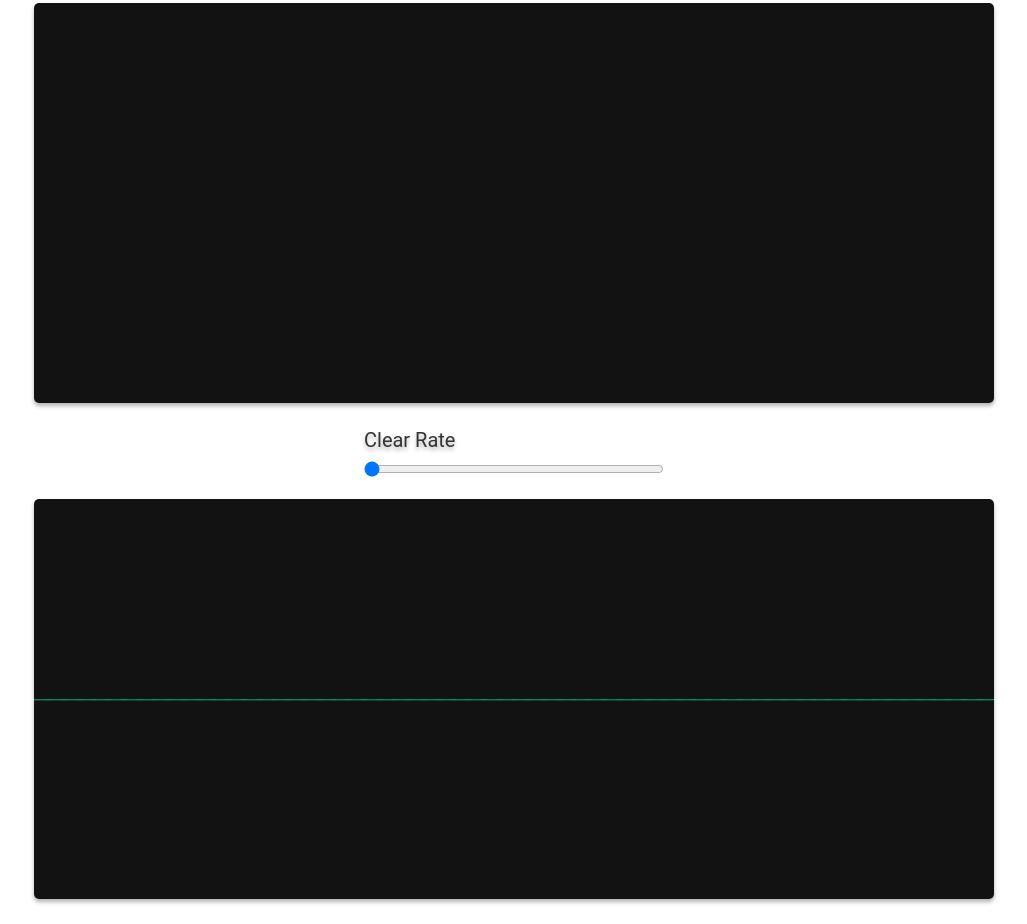
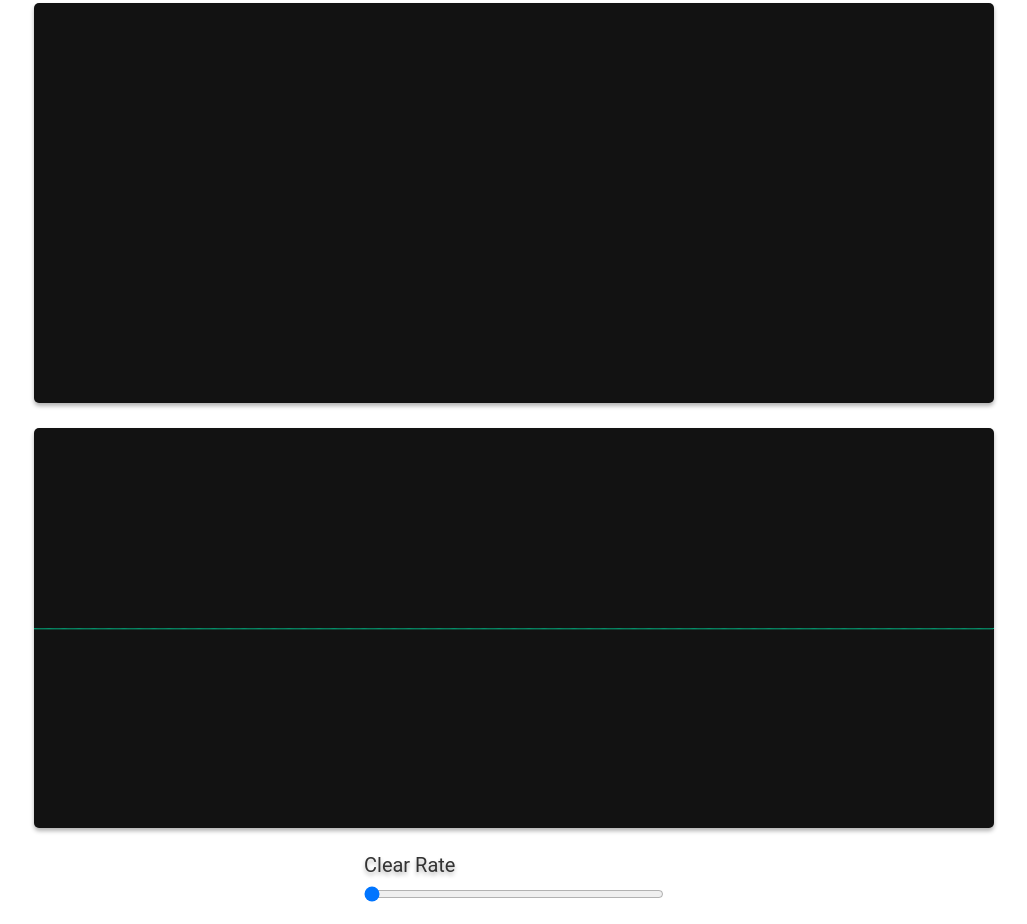
Before and after one commit to justintaddei/webaudio, a plain HTML site: page index.html in a window 1280 px wide. Shown: the part 898-1822 px from the top of the page, without its empty margins (126-1153 px from the left). Drawn offline with Linux system fonts and the light colour scheme.

Commit message:
Changed the math behind '#canvasAvg'

```diff
--- a/app.js
+++ b/app.js
@@ -243,8 +243,8 @@ function draw() {
         barXOffset += barWidth;
     }
     avgHeight /= frequencyBinCount;
-    avgHeight = avgHeight / 256 * canvasAvg.height;
-    canvasAvgContext.fillRect(avgX, canvasAvg.height - avgHeight, avgBarOffset, avgHeight);
+    avgHeight = (avgHeight / 256 * canvasAvg.height) * 2;// Double the height to make it easier to see the peeks and valleys.
+    canvasAvgContext.fillRect(avgX, (canvasAvg.height - avgHeight)/2, avgBarOffset, avgHeight);
     avgX += avgBarOffset;
     if (avgX > canvasAvg.width) {
         canvasAvgContext.clearRect(0, 0, canvasAvg.width, canvasAvg.height);
--- a/index.html
+++ b/index.html
@@ -64,11 +64,11 @@
     <label for="synthFrequency">Frequency (<input type="number" value="432">Hz)</label>
     <input type="range" id="synthFrequency" value="432" min="0" max="20000" step="1">
 
+    <canvas id="canvas2"></canvas>
+
     <!-- Not sure why I made this option -->
     <label for="delay">Clear Rate</label>
     <input type="range" id="delay" value="1" min="1" max="300" step="1">
-
-    <canvas id="canvas2"></canvas>
 
     <div id="dragdrop">Drop audio file here to play</div>
     <script src="app.js"></script>
```
